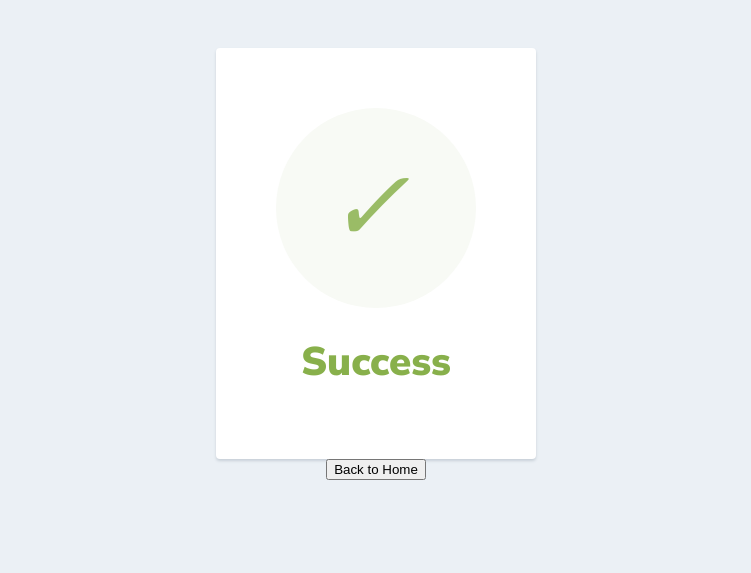
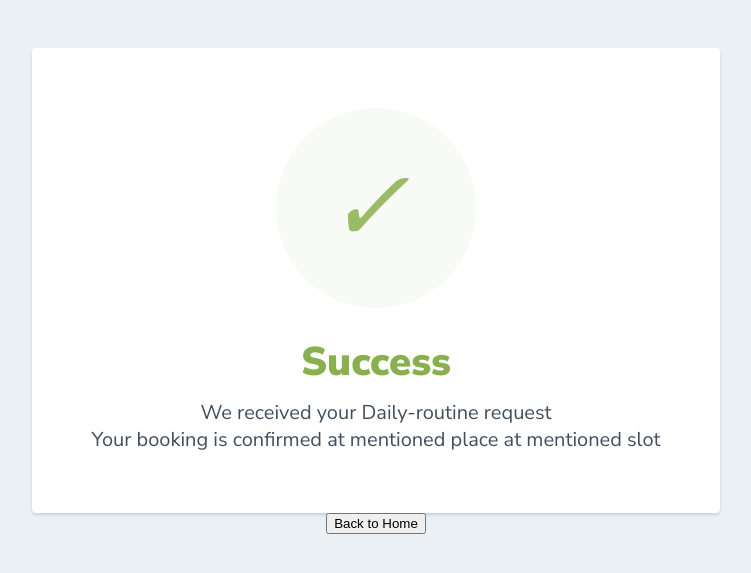
Before and after one commit to jayanthmahadesh/sport-and-fitness, a Django app: page /success_custom in a window 1280 px wide. Shown: the top 573 px of the page, without its empty margins (264-1015 px from the left). Run offline with Django 4.2, Linux system fonts and the light colour scheme.

Commit message:
morning2

```diff
--- a/fitness/templates/success_custom.html
+++ b/fitness/templates/success_custom.html
@@ -42,9 +42,8 @@
         <i class="checkmark">✓</i>
       </div>
         <h1>Success</h1>
-        {% for slot in slots %}
-        <p>We received your Daily-routine request;<br/>Your booking is confirmed in {{slot}} at mentioned place</p>
-        {% endfor %}
+
+        <p>We received your Daily-routine request<br/>Your booking is confirmed at mentioned place at mentioned slot </p>
 
       </div>
 
```
